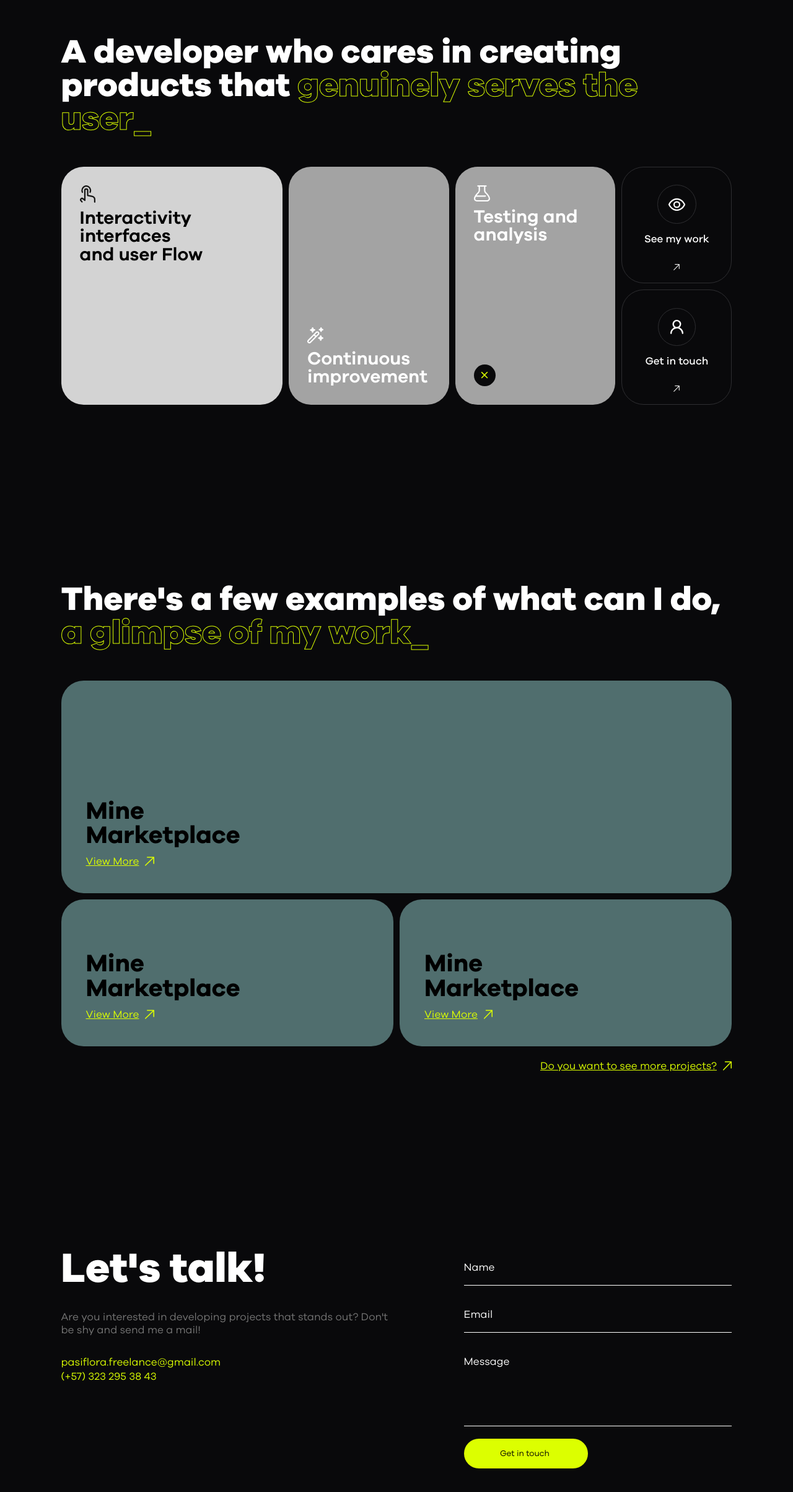
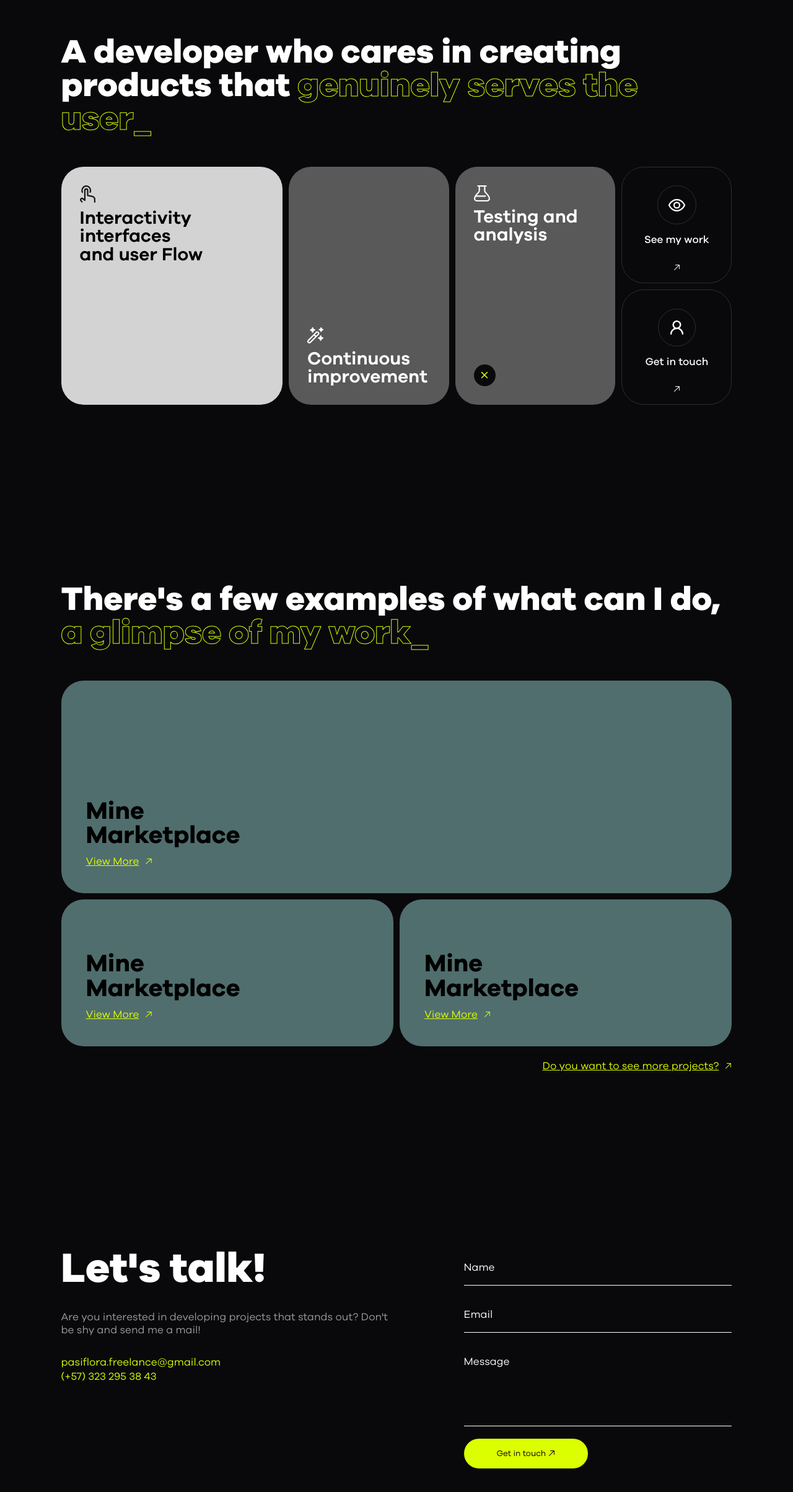
Before and after one commit to GiacomoFranco/Portfolio, an Angular app: page / in a window 1280 px wide. Shown: the part 2429-4836 px from the top of the page at 62% size. Built offline with nearby package versions, Linux system fonts and the light colour scheme.

Commit message:
🎨 Changing .redirect-icon to .arrow-icon

```diff
--- a/src/app/website/components/footer/footer.component.html
+++ b/src/app/website/components/footer/footer.component.html
@@ -42,7 +42,7 @@
             <span class="form-error" [hidden]="true">Error my broki</span>
           </div>
 
-          <button>Get  in touch <img src="" alt=""></button>
+          <button>Get  in touch <img class="arrow-icon" src="/assets/images/go-to-section-icon-black.svg" alt="Go to section icon"></button>
         </form>
       </div>
     </div>
--- a/src/app/website/components/footer/footer.component.scss
+++ b/src/app/website/components/footer/footer.component.scss
@@ -23,7 +23,7 @@ footer {
         max-width: 55rem;
 
         p {
-          color: var(--main-gray);
+          color: var(--light-gray);
           font-weight: 400;
         }
       }
--- a/src/app/website/shared/simple-button/simple-button.component.html
+++ b/src/app/website/shared/simple-button/simple-button.component.html
@@ -1,2 +1 @@
-<a class="redirection-button__simple" href="#">{{ button.title }}<img
-    src="/assets/images/go-to-section-icon-green.svg" alt="Go to section icon"></a>
+<a class="redirection-button__simple" href="#">{{ button.title }}<img class="arrow-icon" src="/assets/images/go-to-section-icon-green.svg" alt="Go to section icon"></a>
--- a/src/app/website/shared/simple-button/simple-button.component.scss
+++ b/src/app/website/shared/simple-button/simple-button.component.scss
@@ -1,5 +1,6 @@
 .redirection-button__simple {
   display: flex;
+  align-items: center;
   gap: 1rem;
   color: var(--main-green);
   font-size: var(--fs-200);
--- a/src/app/website/views/home/caracteristics/caracteristics.component.html
+++ b/src/app/website/views/home/caracteristics/caracteristics.component.html
@@ -37,7 +37,7 @@
               </div>
               <p>See my work</p>
             </div>
-            <img class="redirect-icon" src="/assets/images/go-to-section-icon.svg" alt="Go to section icon">
+            <img class="arrow-icon" src="/assets/images/go-to-section-icon.svg" alt="Go to section icon">
           </a>
           <a class="caracteristic-button" href="#">
             <div class="redirection-indicator">
@@ -46,7 +46,7 @@
               </div>
               <p>Get in touch</p>
             </div>
-            <img class="redirect-icon" src="/assets/images/go-to-section-icon.svg" alt="Go to section icon">
+            <img class="arrow-icon" src="/assets/images/go-to-section-icon.svg" alt="Go to section icon">
           </a>
         </div>
       </div>
--- a/src/app/website/views/home/caracteristics/caracteristics.component.scss
+++ b/src/app/website/views/home/caracteristics/caracteristics.component.scss
@@ -75,7 +75,7 @@
           flex-basis: 29.36%;
 
           color: var(--main-white);
-          background-color: #A3A3A3;
+          background-color: #595959;
         }
       }
 
@@ -121,9 +121,6 @@
             }
           }
 
-          .redirect-icon {
-            aspect-ratio: 1 / 0.8;
-          }
         }
       }
     }
@@ -140,7 +137,7 @@
           flex-basis: 28.5%;
 
           .caracteristic-button {
-            .redirect-icon {
+            .arrow-icon {
               display: none;
             }
           }
```
Also changed, not shown: src/assets/images/go-to-section-icon-black.svg (added), src/assets/images/go-to-section-icon.svg.
